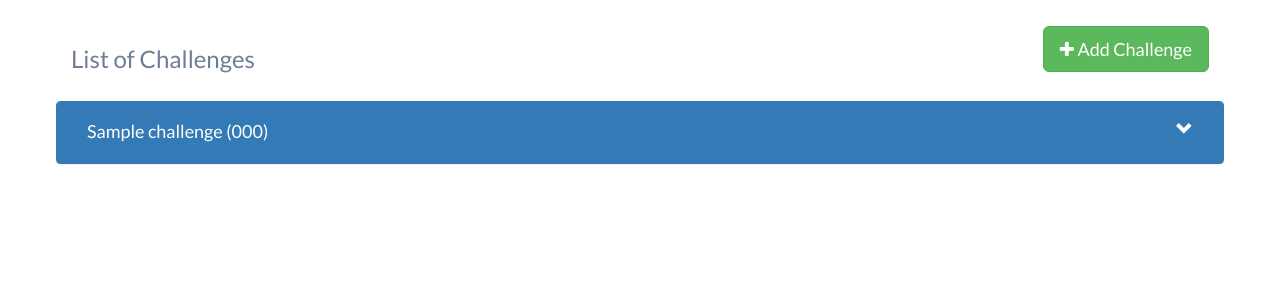
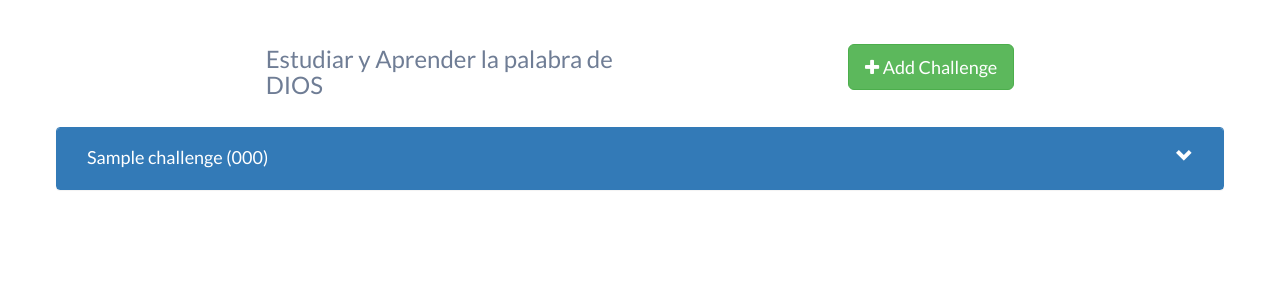
Before and after one commit to georgenavarro1802/hopch, a Django app: template templates/challenges/view.html in a window 1280 px wide. Shown: the top 300 px of the page. Run offline with Django 3.2, Linux system fonts and the light colour scheme; the template is opened without the code that fills it: most values are stand-ins (such as "Sample title", 1, 10 or a date in 2020); some libraries are stand-ins or nearby versions.

```diff
--- a/templates/challenges/view.html
+++ b/templates/challenges/view.html
@@ -14,7 +14,7 @@
 
 </head>
 
-<body >
+<body>
 
 
 <!-- Main Content -->
@@ -22,12 +22,13 @@
 
     <div class="row">
         <div class="col-sm-12">
-            <div class="col-sm-6">
-                <h3>List of Challenges </h3>
+            <div class="col-sm-2"></div>
+            <div class="col-sm-4">
+                <h3>Estudiar y Aprender la palabra de DIOS </h3>
             </div>
-            <div class="col-sm-6 text-right">
+            <div class="col-sm-4 text-right">
                 <!-- Button trigger modal -->
-                <button type="button" class="btn btn-success btn-lg" data-toggle="modal" data-target="#myModal">
+                <button type="button" class="btn btn-success btn-lg" data-toggle="modal" data-target="#myModal" style="margin-top: 1em">
                     <i class="fa fa-plus"></i> Add Challenge
                 </button>
 
@@ -52,6 +53,7 @@
                 </div>
 
             </div>
+            <div class="col-sm-2"></div>
         </div>
     </div>
 
@@ -198,6 +200,7 @@
                                     </div>
                                 </div>
                             {% endfor %}
+
                             <div class="text-right">
                                 <a class="btn btn-primary" href="{% url 'challenges' %}?action=questions&id={{ challenge.id }}">
                                     <i class="glyphicon glyphicon-plus"></i> Add Question
@@ -209,6 +212,12 @@
                     </div> <!-- end of challenge -->
 
                 </div> <!-- end panel primary -->
+            {% empty %}
+
+                <div class="text-center" style="margin-top: 5em">
+                    <img src="{% static 'images/pastor nada.gif' %}" width="1000px" height="500px"/>
+                </div>
+
             {% endfor %}
 
         </div>
```
Also changed, not shown: static/images/Dios_es_amor.gif (added), static/images/cadamanana2.jpg (added), static/images/pastor nada.gif (added).
